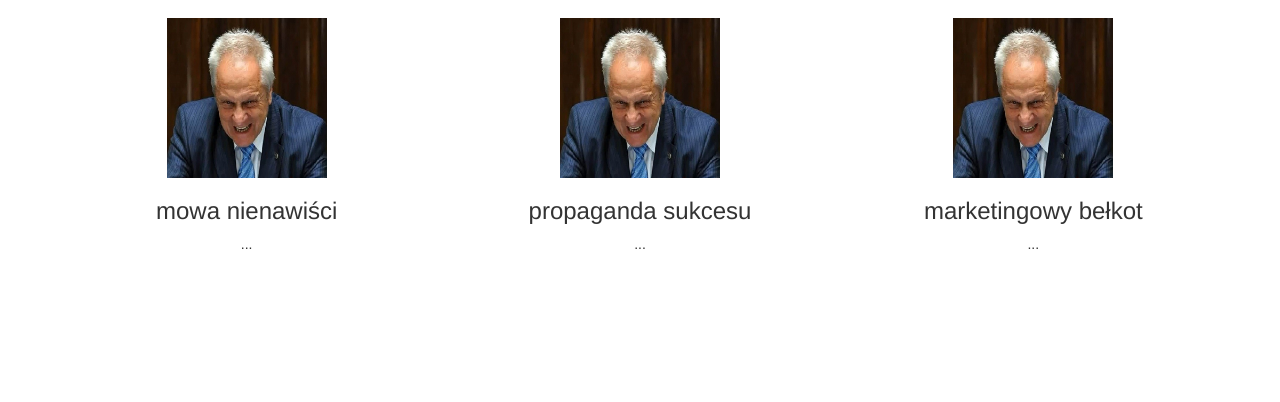
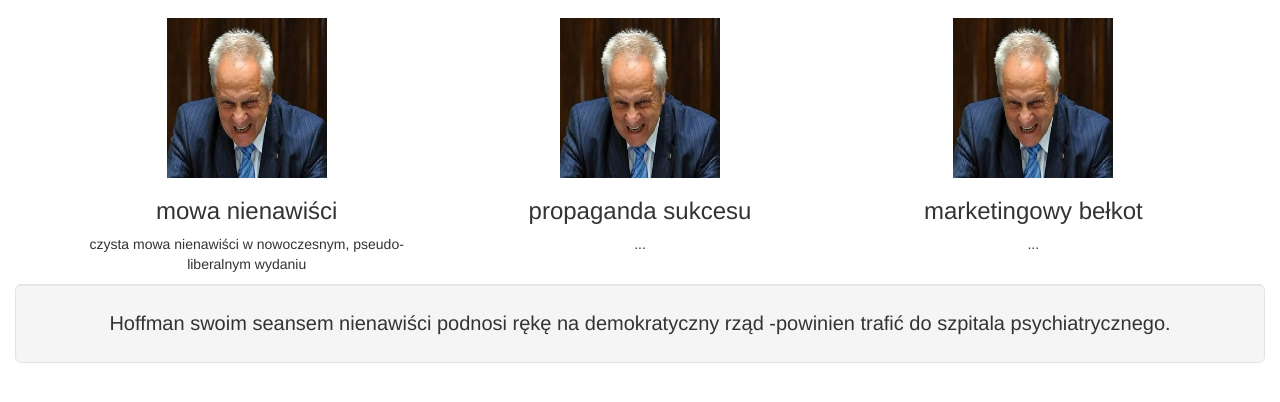
Before and after one commit to codezaur/GeneratorPrzemowien, a plain HTML site: page index.html in a window 1280 px wide. Shown: the part 102-504 px from the top of the page. Drawn offline with Linux system fonts and the light colour scheme.

Commit message:
messing with sound

```diff
--- a/generator.js
+++ b/generator.js
@@ -4,7 +4,7 @@ var faceSound = new Audio("picsound.wav");
 		var part1 =["Kaczyński", "Hoffman", "Macierewicz", "Brudziński", "Ziobro"];
 		var part2 =["swoim seansem nienawiści", "podczas tego obłędnego spędu", "tam, na Krakowskim Przemieściu",
 		"mówiąc te dyrdymały, bzdury i wypociny", "oczerniając i obrzucając błotem premiera"];
-		var part3 =["pokazał hamstwo i bezczelność", "przekroczył granicę zbydlęcenia", "szkodzi dobremu wizerunkowi Polski", "podnosi rękę na demokratyczny rząd", "zachowuje się jak nazista"];
+		var part3 =["pokazał chamstwo i bezczelność", "przekroczył granicę zbydlęcenia", "szkodzi dobremu wizerunkowi Polski", "podnosi rękę na demokratyczny rząd", "zachowuje się jak nazista"];
 		var part4 =["prowadząc do wojny domowej.", "pokazując swe prostactwo moralne.", "podpalając Polskę i dzieląc Polaków.", "-powinien trafić do szpitala psychiatrycznego.", "schodząc poniżej poziomu dna wyznacznonego przez Kępę."];
 
 		var rand1 = Math.floor(Math.random()*part1.length);
@@ -13,9 +13,26 @@ var faceSound = new Audio("picsound.wav");
 		var rand4 = Math.floor(Math.random()*part4.length);
 
 		var awesomeStatement = part1[rand1] +" "+ part2[rand2]+" "+ part3[rand3]+" "+part4[rand4];
-		alert(awesomeStatement);
+		document.getElementById("wisdom").innerHTML = awesomeStatement;
 	}
 	makeStatement();
+
+
+	function soundOnPicture(){
+	var faceToClick = document.getElementById("faces");
+	faceToClick.onclick = faceSound.play();
+	}
+
+	// function playThis(){
+	// 	faceSound.play();
+	// }
+	window.onload = soundOnPicture;
+
+
+	// for(var i =0; i<faceToClick.length; i++){
+	// 	faceToClick[i].onclick = playThis;
+	// }
+	// document.getElementById("faces").onMouseOver = faceSound.play();
 
 	// faceSound.play();
 
--- a/index.html
+++ b/index.html
@@ -15,27 +15,36 @@
 <div class="faces-container">
 	<div class=" col-md-4">
 	<img id="faces" src="niesiol.jpg" alt="mowa nienawisci" />
-	<div class="caption">
+		<div class="caption">
         <h3>mowa nienawiści</h3>
-        <p>...</p>
+        <p>czysta mowa nienawiści w nowoczesnym, pseudo-liberalnym wydaniu</p>
         </div>
 	</div>
 	<div class=" col-md-4">
 	<img id="faces" src="niesiol.jpg" alt="mowa nienawisci" />
-	<div class="caption">
+		<div class="caption">
         <h3>propaganda sukcesu</h3>
         <p>...</p>
         </div>
 	</div>
 	<div class=" col-md-4">
 	<img id="faces" src="niesiol.jpg" alt="mowa nienawisci" />
-	<div class="caption">
+		<div class="caption">
         <h3>marketingowy bełkot</h3>
         <p>...</p>
 		</div>
 	</div>
+</div>
 
+<div class="wisdom-container">
+	<div class=" col-md-12">
+		<div class="well well-lg">
+ 			<div id="wisdom">
+			</div>
+		</div>
+	</div>
 </div>
-<!-- <script src="generator.js"></script> -->
+
+<script src="generator.js"></script>
 </body>
 </html>
--- a/style.css
+++ b/style.css
@@ -1,6 +1,6 @@
+
 .page-header {
 	text-align: center;
-	/*font-weight: bold;*/
 }
 
 .faces-container {
@@ -16,3 +16,8 @@ height: 160px;
 #faces:hover {
 border: 3px solid red;
 }
+
+#wisdom {
+	text-align: center;
+	font-size: 20px;
+}
```
